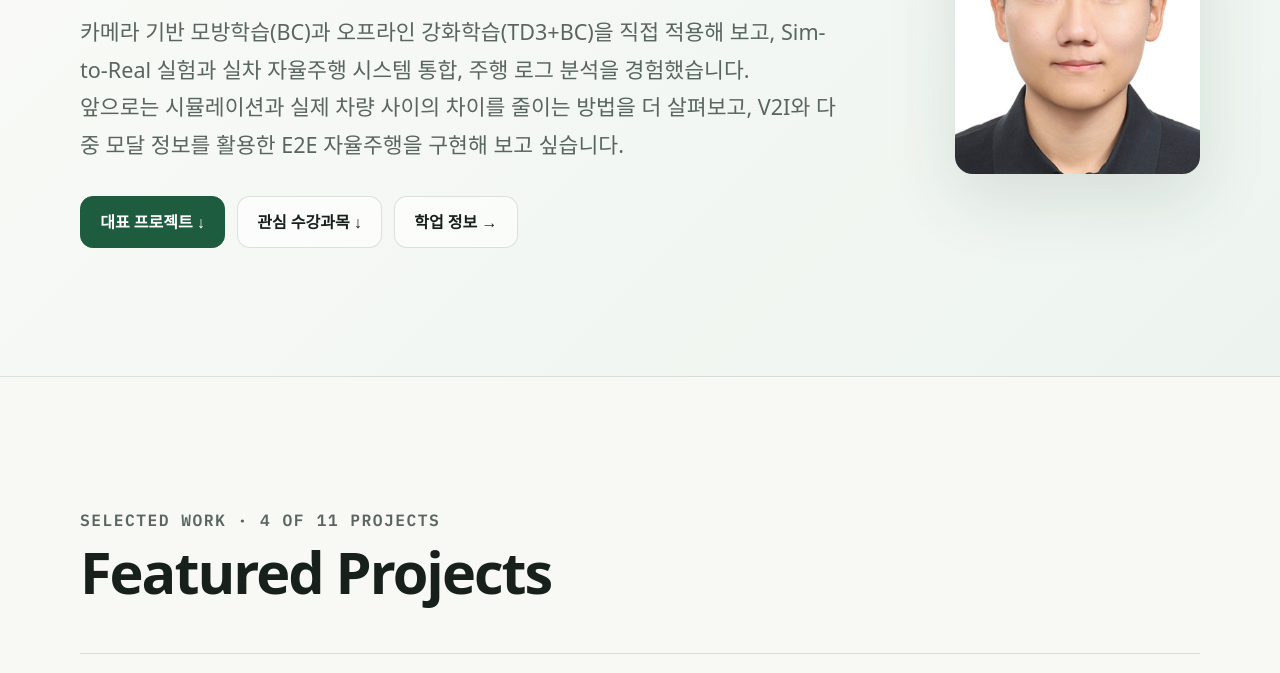
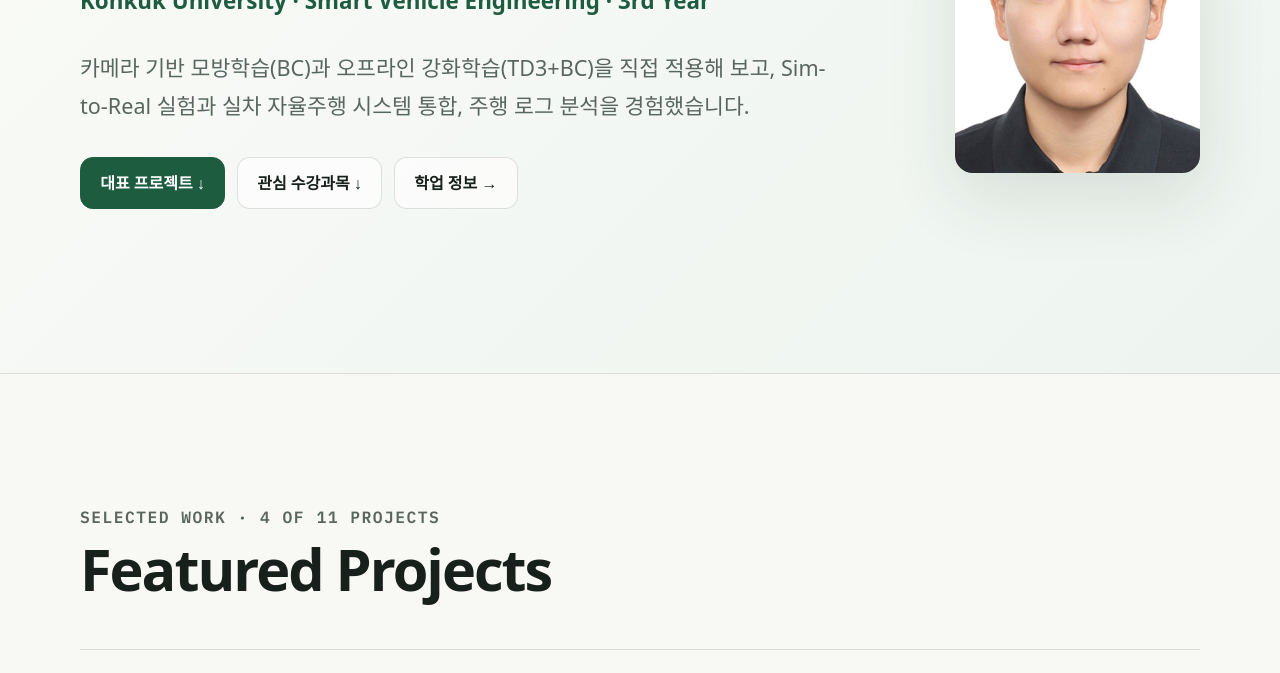
Before and after one commit to yunny22/portfolio, an Astro site: page / in a window 1280 px wide. Shown: the part 427-1100 px from the top of the page. Built offline with nearby package versions, Linux system fonts and the light colour scheme; Astro itself is replaced by a stand-in of ours; a web font is replaced by a local one.

Commit message:
Remove forward-looking statement from portfolio homepage introduction

```diff
--- a/src/pages/index.astro
+++ b/src/pages/index.astro
@@ -14,8 +14,7 @@ const base = import.meta.env.BASE_URL;
         <h1 class="reveal">Taeyun Kim</h1>
         <p class="affiliation reveal">Konkuk University · Smart Vehicle Engineering · 3rd Year</p>
         <p class="hero-intro reveal">
-          카메라 기반 모방학습(BC)과 오프라인 강화학습(TD3+BC)을 직접 적용해 보고, Sim-to-Real 실험과 실차 자율주행 시스템 통합, 주행 로그 분석을 경험했습니다.<br />
-          앞으로는 시뮬레이션과 실제 차량 사이의 차이를 줄이는 방법을 더 살펴보고, V2I와 다중 모달 정보를 활용한 E2E 자율주행을 구현해 보고 싶습니다.
+          카메라 기반 모방학습(BC)과 오프라인 강화학습(TD3+BC)을 직접 적용해 보고, Sim-to-Real 실험과 실차 자율주행 시스템 통합, 주행 로그 분석을 경험했습니다.
         </p>
         <div class="hero-actions reveal">
           <a class="button button--accent" href="#featured-projects">대표 프로젝트 ↓</a>
```
